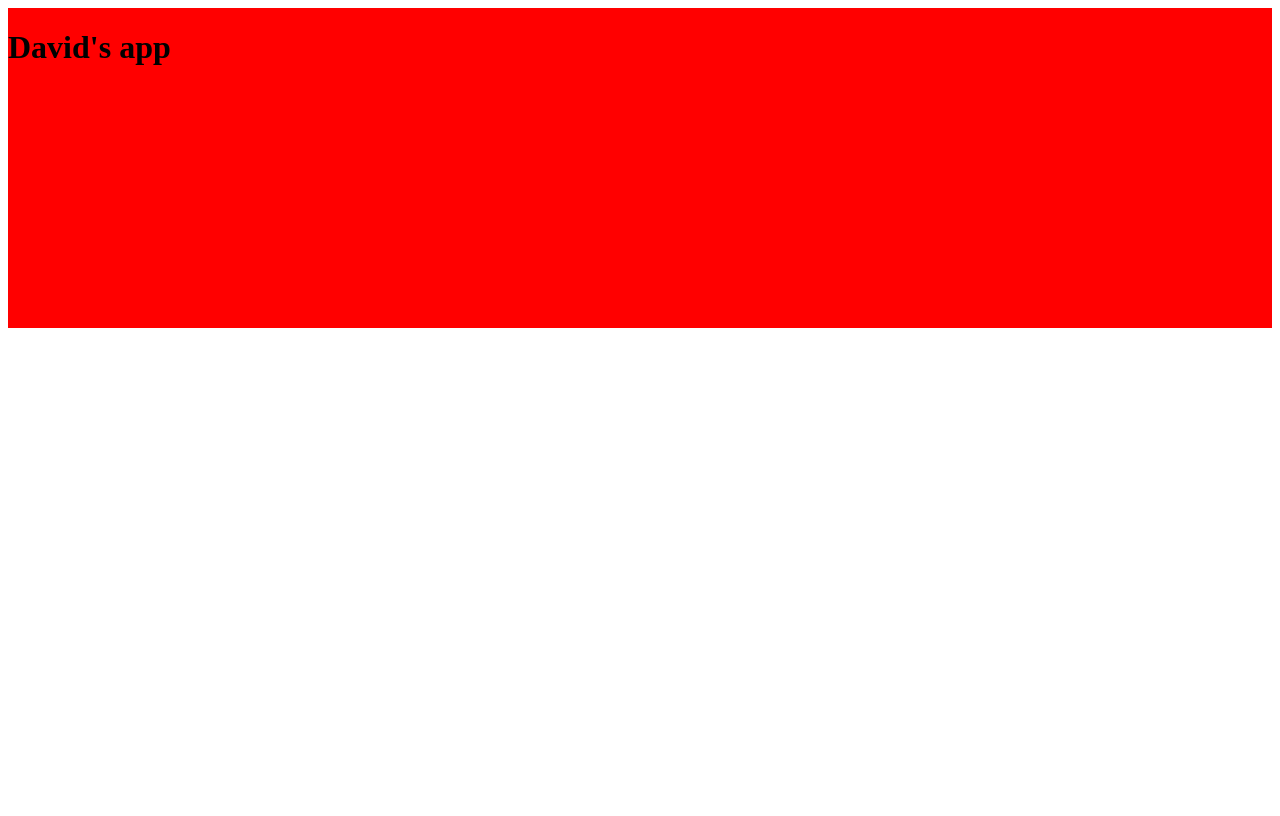
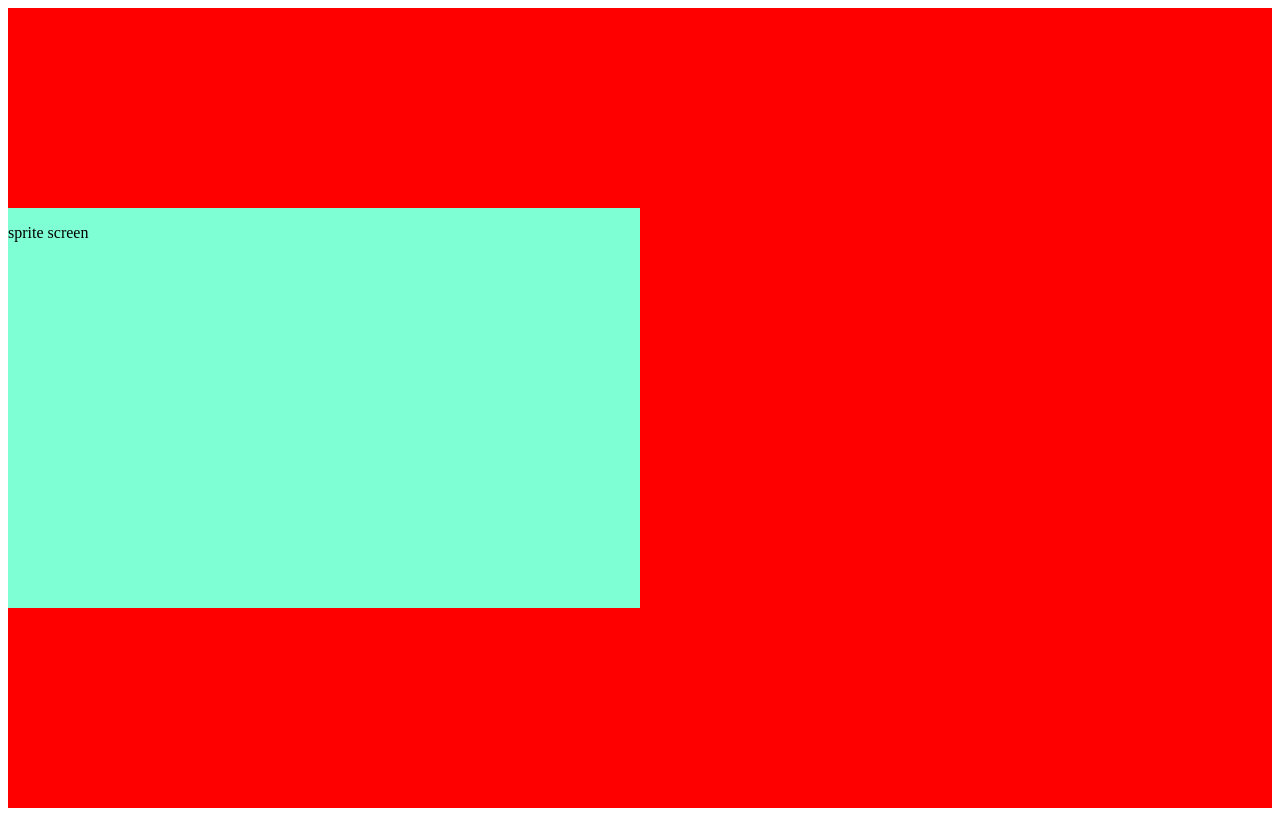
Before and after one commit to daviidbartlett/pokedex-react, a React (Create React App) app: page / in a window 1280 px wide. Built offline with nearby package versions, Linux system fonts and the light colour scheme.

Commit message:
outline SpriteScreen component

```diff
--- a/api.js
+++ b/api.js
@@ -0,0 +1 @@
+import axios from "axios";
--- a/src/App.css
+++ b/src/App.css
@@ -2,7 +2,7 @@
   background-color: red;
   display: grid;
   width: 100%;
-  height: 100%;
+  height: 100vh;
   grid-template: 1fr 1fr 1fr 1fr/1fr 1fr;
   grid-template-areas:
     "leftHeader rightHeader"
@@ -10,3 +10,8 @@
     "spriteScreen rightButtons"
     "leftButtons evolutionChain";
 }
+
+#spriteScreen {
+  grid-area: spriteScreen;
+  background-color: aquamarine;
+}
--- a/src/App.js
+++ b/src/App.js
@@ -1,12 +1,12 @@
 import React, { Component } from "react";
-
 import "./App.css";
+import SpriteScreen from "./components/SpriteScreen";
 
 class App extends Component {
   render() {
     return (
       <div className="App">
-        <h1>David's app</h1>
+        <SpriteScreen />
       </div>
     );
   }
--- /dev/null
+++ b/src/components/SpriteScreen.jsx
@@ -0,0 +1,11 @@
+import React from "react";
+
+const SpriteScreen = () => {
+  return (
+    <div id="spriteScreen">
+      <p>sprite screen</p>
+    </div>
+  );
+};
+
+export default SpriteScreen;
```
